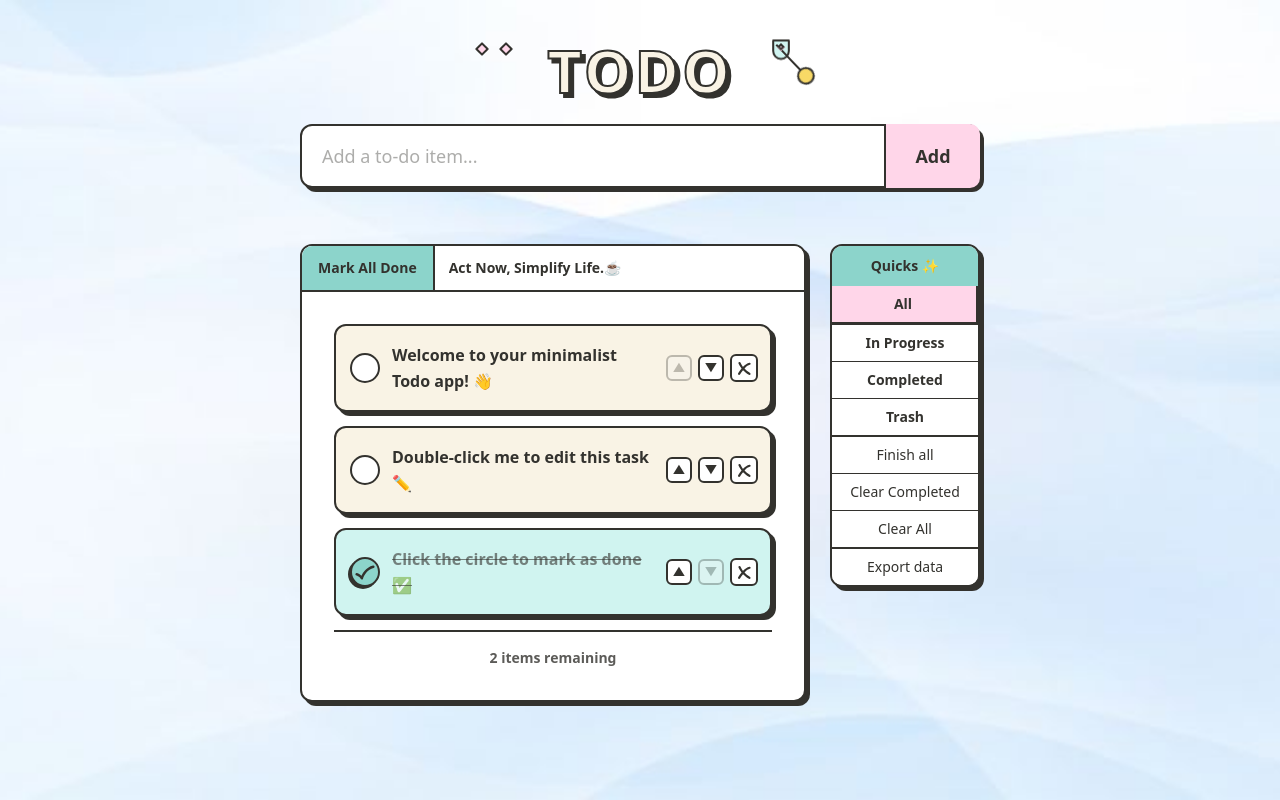
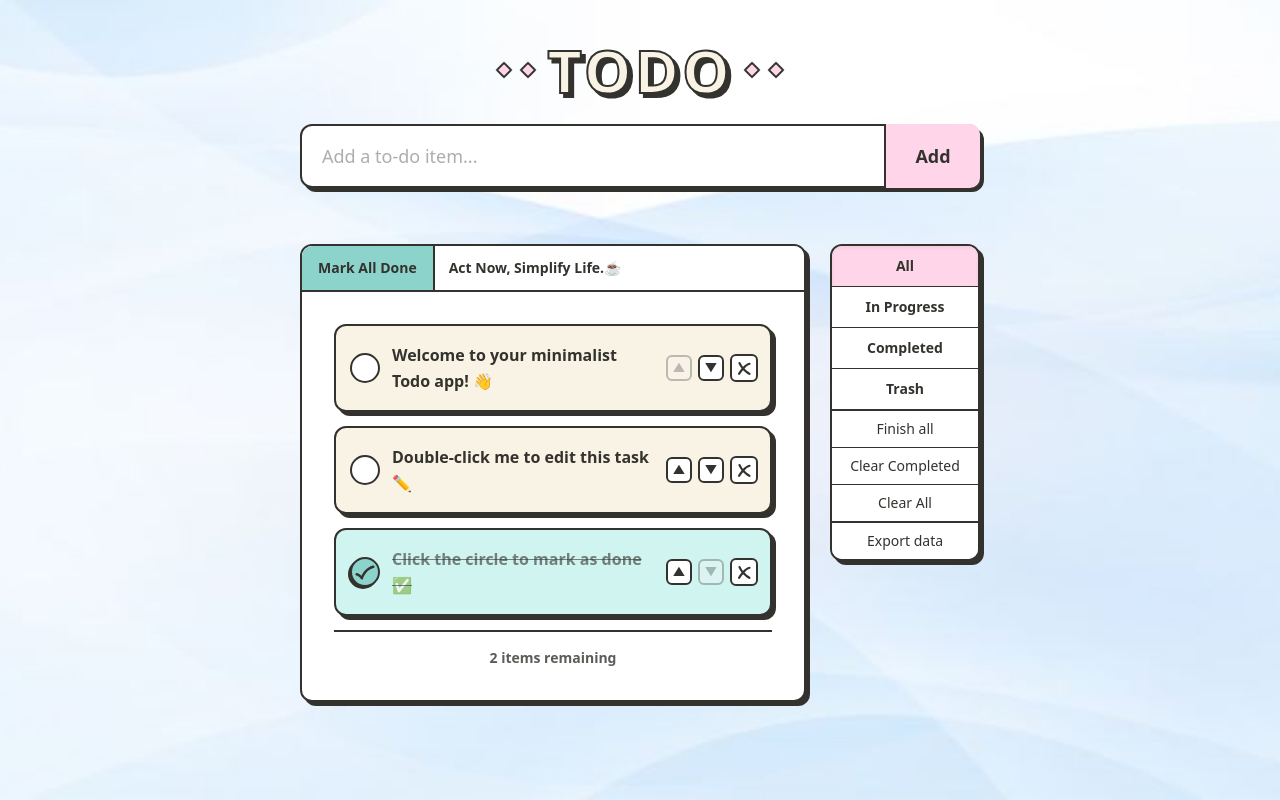
Before and after one commit to Nivesh26/Todos, a React (Vite) app: page / in a window 1280 px wide. Built offline with nearby package versions, Linux system fonts and the light colour scheme.

Commit message:
refactor: remove Pendulum component and update TodoSidebar UI and Hero header styling

```diff
--- a/src/Components/Hero.tsx
+++ b/src/Components/Hero.tsx
@@ -1,5 +1,4 @@
 import { useState, useEffect, useRef } from "react";
-import { Pendulum } from "./Pendulum";
 import { TodoInput } from "./TodoInput";
 import { TodoItemCard } from "./TodoItemCard";
 import { TodoSidebar } from "./TodoSidebar";
@@ -284,11 +283,22 @@ export const Hero = () => {
     <div className="w-full min-h-screen py-10 px-4 md:px-8 flex flex-col items-center">
       {/* Header Container */}
       <div className="w-full max-w-[680px] mb-8">
-        <div className="relative mx-auto w-[220px] mb-6 select-none">
+        <div className="relative mx-auto w-[240px] mb-6 select-none flex items-center justify-center">
+          {/* Left floating diamonds */}
+          <div className="ani-vector ani-vector-left">
+            <span></span>
+            <span></span>
+          </div>
+
           <h1 className="text-5xl md:text-6xl font-black text-[#F9F3E5] tracking-wider text-center drop-shadow-[4px_4px_0px_#33322E] [-webkit-text-stroke:2px_#33322E]">
             TODO
           </h1>
-          <Pendulum />
+
+          {/* Right floating diamonds */}
+          <div className="ani-vector ani-vector-right">
+            <span></span>
+            <span></span>
+          </div>
         </div>
 
         {/* Input Form */}
--- a/src/Components/Pendulum.tsx
+++ /dev/null
@@ -1,22 +0,0 @@
-export const Pendulum = () => {
-  return (
-    <>
-      {/* Floating rotating diamonds */}
-      <div className="ani-vector">
-        <span></span>
-        <span></span>
-      </div>
-
-      {/* Swinging pendulum clock */}
-      <div className="pendulums">
-        <div className="pendulum">
-          <div className="bar"></div>
-          <div className="motion">
-            <div className="string"></div>
-            <div className="weight"></div>
-          </div>
-        </div>
-      </div>
-    </>
-  );
-};
--- a/src/Components/TodoSidebar.tsx
+++ b/src/Components/TodoSidebar.tsx
@@ -1,4 +1,3 @@
-import { useState } from "react";
 import type { FilterType } from "../types/todo";
 
 interface TodoSidebarProps {
@@ -28,34 +27,19 @@ export const TodoSidebar = ({
   onClearTrash,
   onExport,
 }: TodoSidebarProps) => {
-  const [isOpenMobile, setIsOpenMobile] = useState(false);
-
   return (
-    <aside
-      className={`sidebar-container transition-all select-none z-30 ${
-        isOpenMobile ? "fixed bottom-4 right-4 md:static" : "fixed bottom-4 right-4 md:static"
-      }`}
-    >
-      <div className="w-[140px] md:w-[150px] bg-white border-2 border-[#33322E] rounded-[12px] shadow-[4px_4px_0px_#33322E] overflow-hidden flex flex-col text-center">
-        {/* Shortcut Header / Mobile toggle */}
-        <button
-          type="button"
-          onClick={() => setIsOpenMobile(!isOpenMobile)}
-          className="w-full py-2.5 px-3 bg-[#8CD4CB] border-b-2 border-[#33322E] font-bold text-sm text-[#33322E] flex items-center justify-center gap-1.5 cursor-pointer md:cursor-default"
-        >
-          <span>{isOpenMobile ? "CLOSE ✕" : "Quicks ✨"}</span>
-        </button>
-
+    <aside className="sidebar-container select-none z-30 w-full md:w-auto">
+      <div className="w-full md:w-[150px] bg-white border-2 border-[#33322E] rounded-[12px] shadow-[4px_4px_0px_#33322E] overflow-hidden flex flex-col text-center">
         {/* Action Lists Container */}
-        <div className={`${isOpenMobile ? "flex" : "hidden md:flex"} flex-col w-full text-sm`}>
+        <div className="flex flex-col w-full text-sm">
           {/* Section 1: Filters */}
           <div className="flex flex-col w-full border-b-2 border-[#33322E]">
             <button
               type="button"
               onClick={() => onFilterChange("all")}
-              className={`w-full py-2 px-3 text-xs md:text-sm font-semibold border-b border-[#33322E] transition-all cursor-pointer ${
+              className={`w-full py-2.5 px-3 text-xs md:text-sm font-semibold border-b border-[#33322E] transition-all cursor-pointer ${
                 filter === "all"
-                  ? "bg-[#ffd6e9] font-bold -translate-x-0.5 -translate-y-0.5 shadow-[2px_2px_0px_#33322E]"
+                  ? "bg-[#ffd6e9] font-bold shadow-[inset_0_2px_4px_rgba(0,0,0,0.06)]"
                   : "bg-white hover:bg-[#ffd6e9]"
               }`}
             >
@@ -65,9 +49,9 @@ export const TodoSidebar = ({
             <button
               type="button"
               onClick={() => onFilterChange("ongoing")}
-              className={`w-full py-2 px-3 text-xs md:text-sm font-semibold border-b border-[#33322E] transition-all cursor-pointer ${
+              className={`w-full py-2.5 px-3 text-xs md:text-sm font-semibold border-b border-[#33322E] transition-all cursor-pointer ${
                 filter === "ongoing"
-                  ? "bg-[#f5d99e] font-bold -translate-x-0.5 -translate-y-0.5 shadow-[2px_2px_0px_#33322E]"
+                  ? "bg-[#f5d99e] font-bold shadow-[inset_0_2px_4px_rgba(0,0,0,0.06)]"
                   : "bg-white hover:bg-[#f5d99e]"
               }`}
             >
@@ -77,9 +61,9 @@ export const TodoSidebar = ({
             <button
               type="button"
               onClick={() => onFilterChange("completed")}
-              className={`w-full py-2 px-3 text-xs md:text-sm font-semibold border-b border-[#33322E] transition-all cursor-pointer ${
+              className={`w-full py-2.5 px-3 text-xs md:text-sm font-semibold border-b border-[#33322E] transition-all cursor-pointer ${
                 filter === "completed"
-                  ? "bg-[#8CD4CB] font-bold -translate-x-0.5 -translate-y-0.5 shadow-[2px_2px_0px_#33322E]"
+                  ? "bg-[#8CD4CB] font-bold shadow-[inset_0_2px_4px_rgba(0,0,0,0.06)]"
                   : "bg-white hover:bg-[#8CD4CB]"
               }`}
             >
@@ -89,9 +73,9 @@ export const TodoSidebar = ({
             <button
               type="button"
               onClick={() => onFilterChange("removed")}
-              className={`w-full py-2 px-3 text-xs md:text-sm font-semibold transition-all cursor-pointer ${
+              className={`w-full py-2.5 px-3 text-xs md:text-sm font-semibold transition-all cursor-pointer ${
                 filter === "removed"
-                  ? "bg-[#F6A89E] font-bold -translate-x-0.5 -translate-y-0.5 shadow-[2px_2px_0px_#33322E]"
+                  ? "bg-[#F6A89E] font-bold shadow-[inset_0_2px_4px_rgba(0,0,0,0.06)]"
                   : "bg-white hover:bg-[#F6A89E]"
               }`}
             >
--- a/src/index.css
+++ b/src/index.css
@@ -161,18 +161,27 @@ body {
 /* Header Floating Diamonds */
 .ani-vector {
   position: absolute;
-  left: -60px;
-  top: 4px;
+  top: 50%;
+  transform: translateY(-50%);
   display: flex;
   justify-content: center;
   align-items: center;
+  pointer-events: none;
+}
+
+.ani-vector-left {
+  left: -28px;
+}
+
+.ani-vector-right {
+  right: -28px;
 }
 
 .ani-vector span {
   transform: rotateZ(45deg);
-  margin: 0 7px;
-  width: 10px;
-  height: 10px;
+  margin: 0 6px;
+  width: 12px;
+  height: 12px;
   border: 2px solid var(--black);
   background-color: var(--bg-submit);
   display: inline-block;
@@ -182,6 +191,14 @@ body {
 
 .ani-vector span:nth-child(2) {
   animation-delay: 2s;
+}
+
+.ani-vector-right span:nth-child(1) {
+  animation-delay: 1s;
+}
+
+.ani-vector-right span:nth-child(2) {
+  animation-delay: 3s;
 }
 
 @keyframes zooming {
```
